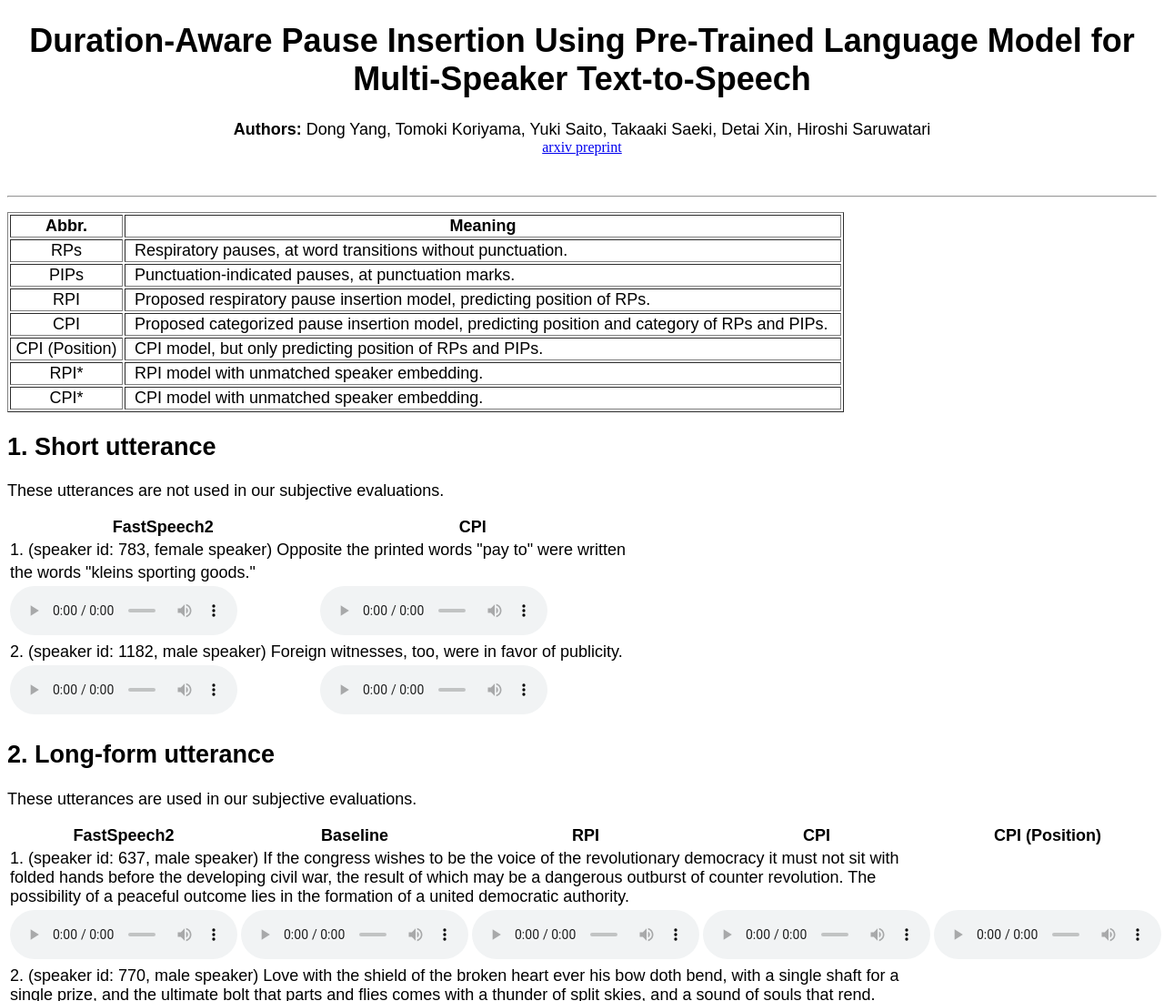
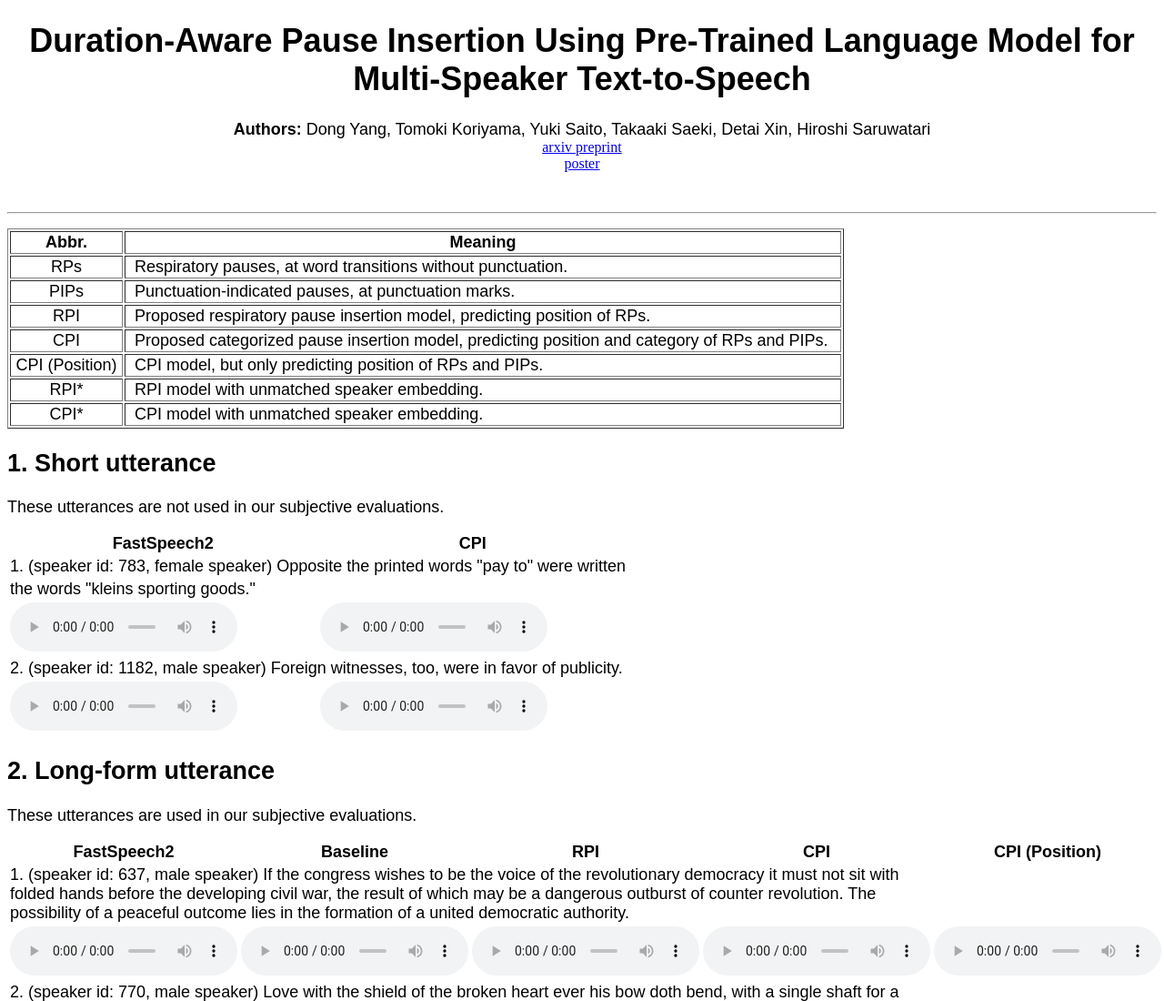
Before and after one commit to ydqmkkx/pause-insertion-demo, a plain HTML site: page index.html in a window 1280 px wide. Shown: the top 1100 px of the page at 91% size. Drawn offline with Linux system fonts and the light colour scheme.

Commit message:
Update index.html

```diff
--- a/index.html
+++ b/index.html
@@ -14,6 +14,7 @@
 <font size='4', face="Arial"><h1><center>Duration-Aware Pause Insertion Using Pre-Trained Language Model for Multi-Speaker Text-to-Speech</center></h1></font>
 <font size='4', face="Arial"><center><b>Authors:</b> Dong Yang, Tomoki Koriyama, Yuki Saito, Takaaki Saeki, Detai Xin, Hiroshi Saruwatari</center></font>
 <center><a href="https://arxiv.org/abs/2302.13652">arxiv preprint</a></center>
+<center><a href="https://ydqmkkx.github.io/pause-insertion/poster.html">poster</a></center>
 
 <br></br>
 <hr/>
```
